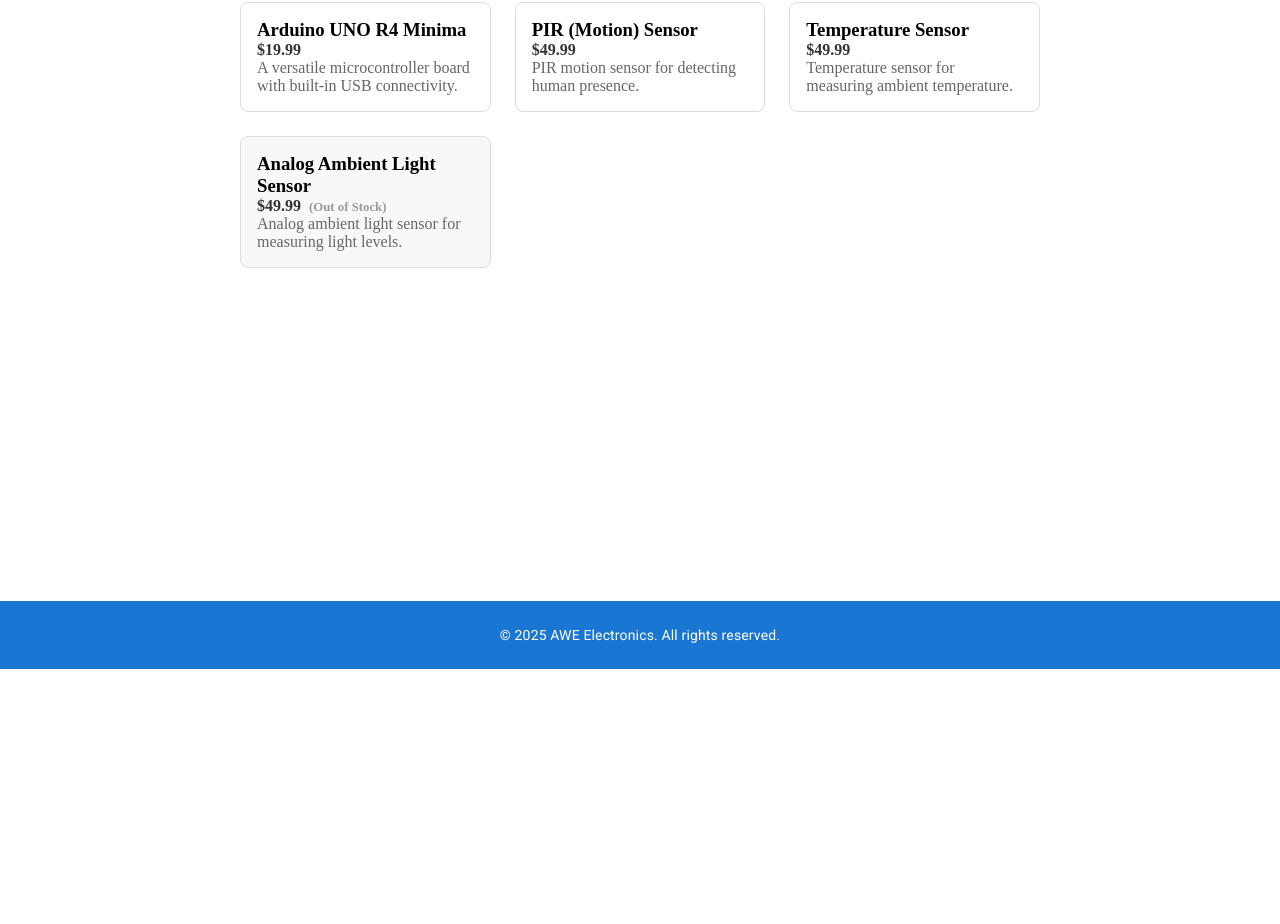
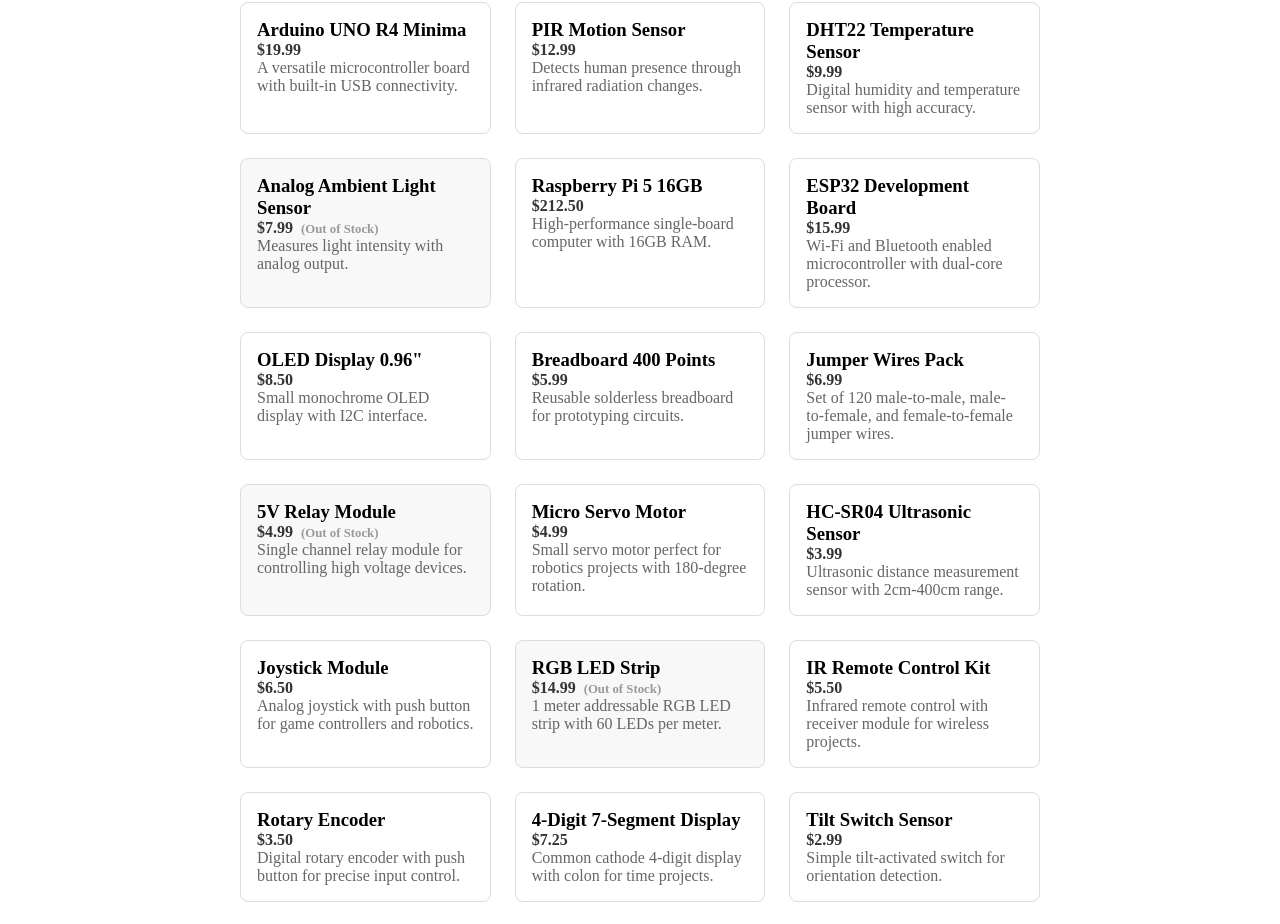
Before and after one commit to vividskiess/SWE30003-A3, a React (Vite) app in the folder frontend/: page / in a window 1280 px wide. Shown: the part 131-1055 px from the top of the page. Before the commit the page ends 800 px from the top, so only its background shows below. Built offline with nearby package versions, Linux system fonts and the light colour scheme.

Commit message:
feat: Add json file to store product details

```diff
--- /dev/null
+++ b/frontend/src/data/products.json
@@ -0,0 +1,142 @@
+[
+  {
+    "id": "1",
+    "name": "Arduino UNO R4 Minima",
+    "price": 19.99,
+    "description": "A versatile microcontroller board with built-in USB connectivity.",
+    "available": true
+  },
+  {
+    "id": "2",
+    "name": "PIR Motion Sensor",
+    "price": 12.99,
+    "description": "Detects human presence through infrared radiation changes.",
+    "available": true
+  },
+  {
+    "id": "3",
+    "name": "DHT22 Temperature Sensor",
+    "price": 9.99,
+    "description": "Digital humidity and temperature sensor with high accuracy.",
+    "available": true
+  },
+  {
+    "id": "4",
+    "name": "Analog Ambient Light Sensor",
+    "price": 7.99,
+    "description": "Measures light intensity with analog output.",
+    "available": false
+  },
+  {
+    "id": "5",
+    "name": "Raspberry Pi 5 16GB",
+    "price": 212.50,
+    "description": "High-performance single-board computer with 16GB RAM.",
+    "available": true
+  },
+  {
+    "id": "6",
+    "name": "ESP32 Development Board",
+    "price": 15.99,
+    "description": "Wi-Fi and Bluetooth enabled microcontroller with dual-core processor.",
+    "available": true
+  },
+  {
+    "id": "7",
+    "name": "OLED Display 0.96\"",
+    "price": 8.50,
+    "description": "Small monochrome OLED display with I2C interface.",
+    "available": true
+  },
+  {
+    "id": "8",
+    "name": "Breadboard 400 Points",
+    "price": 5.99,
+    "description": "Reusable solderless breadboard for prototyping circuits.",
+    "available": true
+  },
+  {
+    "id": "9",
+    "name": "Jumper Wires Pack",
+    "price": 6.99,
+    "description": "Set of 120 male-to-male, male-to-female, and female-to-female jumper wires.",
+    "available": true
+  },
+  {
+    "id": "10",
+    "name": "5V Relay Module",
+    "price": 4.99,
+    "description": "Single channel relay module for controlling high voltage devices.",
+    "available": false
+  },
+  {
+    "id": "11",
+    "name": "Micro Servo Motor",
+    "price": 4.99,
+    "description": "Small servo motor perfect for robotics projects with 180-degree rotation.",
+    "available": true
+  },
+  {
+    "id": "12",
+    "name": "HC-SR04 Ultrasonic Sensor",
+    "price": 3.99,
+    "description": "Ultrasonic distance measurement sensor with 2cm-400cm range.",
+    "available": true
+  },
+  {
+    "id": "13",
+    "name": "Joystick Module",
+    "price": 6.50,
+    "description": "Analog joystick with push button for game controllers and robotics.",
+    "available": true
+  },
+  {
+    "id": "14",
+    "name": "RGB LED Strip",
+    "price": 14.99,
+    "description": "1 meter addressable RGB LED strip with 60 LEDs per meter.",
+    "available": false
+  },
+  {
+    "id": "15",
+    "name": "IR Remote Control Kit",
+    "price": 5.50,
+    "description": "Infrared remote control with receiver module for wireless projects.",
+    "available": true
+  },
+  {
+    "id": "16",
+    "name": "Rotary Encoder",
+    "price": 3.50,
+    "description": "Digital rotary encoder with push button for precise input control.",
+    "available": true
+  },
+  {
+    "id": "17",
+    "name": "4-Digit 7-Segment Display",
+    "price": 7.25,
+    "description": "Common cathode 4-digit display with colon for time projects.",
+    "available": true
+  },
+  {
+    "id": "18",
+    "name": "Tilt Switch Sensor",
+    "price": 2.99,
+    "description": "Simple tilt-activated switch for orientation detection.",
+    "available": true
+  },
+  {
+    "id": "19",
+    "name": "Capacitive Touch Sensor",
+    "price": 4.25,
+    "description": "Touch-sensitive module that works through non-conductive materials.",
+    "available": true
+  },
+  {
+    "id": "20",
+    "name": "DC Motor with Wheel",
+    "price": 8.99,
+    "description": "TT gear motor with rubber wheel for robotics projects.",
+    "available": true
+  }
+]
--- a/frontend/src/pages/StoreCatalog.tsx
+++ b/frontend/src/pages/StoreCatalog.tsx
@@ -1,16 +1,21 @@
 import React from 'react';
 import { Product, StoreCatalogue } from '../models/Product';
+import products from '../data/products.json';
 
 const catalog = new StoreCatalogue();
-catalog.addProduct(new Product('1', 'Arduino UNO R4 Minima', 19.99, 'A versatile microcontroller board with built-in USB connectivity.'));
-catalog.addProduct(new Product('2', 'PIR (Motion) Sensor', 49.99, 'PIR motion sensor for detecting human presence.'));
-catalog.addProduct(new Product('3', 'Temperature Sensor', 49.99, 'Temperature sensor for measuring ambient temperature.'));
-catalog.addProduct(new Product('4', 'Analog Ambient Light Sensor', 49.99, 'Analog ambient light sensor for measuring light levels.', false));
+products.forEach((product: any) => {
+  catalog.addProduct(new Product(
+    product.id,
+    product.name,
+    product.price,
+    product.description,
+    product.available
+  ));
+});
 
 const catalogElement = catalog.renderCatalog();
 
 const StoreCatalogComponent: React.FC = () => {
-
   return (
     <div>{catalogElement}</div>
   );
```
